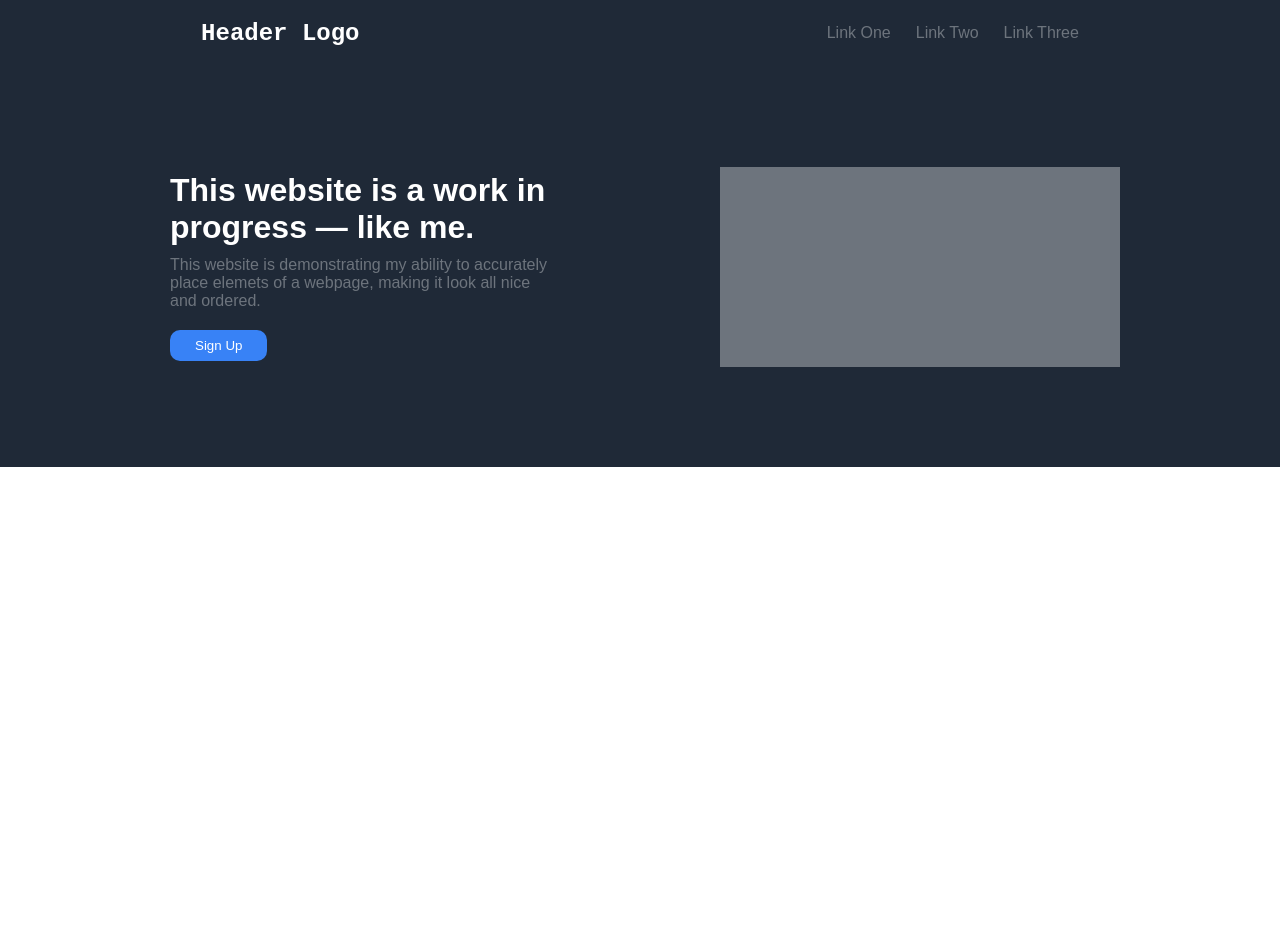
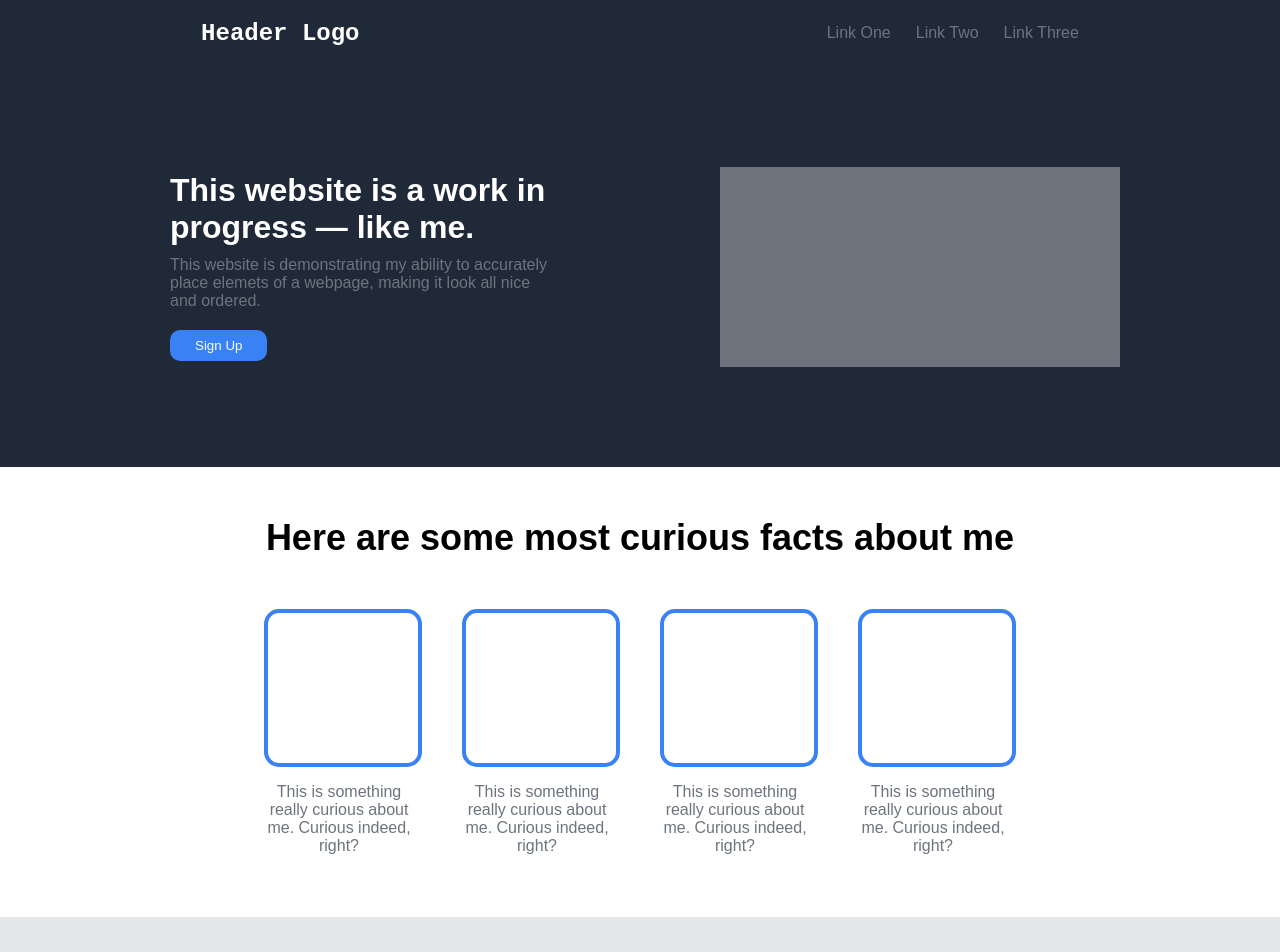
Before and after one commit to jdj0/landing-page, a plain HTML site: page index.html in a window 1280 px wide. Shown: the top 952 px of the page. Before the commit the page ends 800 px from the top, so only its background shows below. Drawn offline with Linux system fonts and the light colour scheme.

Commit message:
Add info section

```diff
--- a/index.html
+++ b/index.html
@@ -25,5 +25,33 @@
         </div>
         <div class="hero-image"></div>
     </section>
+
+<section class="info">
+    <h1 class="info-title">Here are some most curious facts about me</h1>
+    <div class="info-boxes">
+        <div>
+            <div class="info-box"></div>
+            <p class="info-text">This is something really curious about me. Curious indeed, right?</p>
+        </div>
+        <div>
+            <div class="info-box"></div>
+            <p class="info-text">This is something really curious about me. Curious indeed, right?</p>
+        </div>
+        <div>
+            <div class="info-box"></div>
+            <p class="info-text">This is something really curious about me. Curious indeed, right?</p>
+        </div>
+        <div>
+            <div class="info-box"></div>
+            <p class="info-text">This is something really curious about me. Curious indeed, right?</p>
+        </div>
+    </div>
+</section>
+
+    <section class="quote">
+    </section>
+
+    <section class="call-2">
+    </section>
 </body>
 </html>
--- a/style.css
+++ b/style.css
@@ -69,3 +69,50 @@ button {
     border: none;
     border-radius: 10px;
 }
+
+.info {
+    height: 400px;
+    background-color: white;
+}
+
+.info-title {
+    font-size: 36px;
+    font-weight: 900;
+    font-family: sans-serif;
+    text-align: center;
+    margin-top: 50px;
+}
+
+.info-text {
+    width: 150px;
+    color: #6d747d;
+    width: 150px;
+    text-align: center;
+    font-family: sans-serif;
+}
+
+.info-box {
+    height: 150px;
+    width: 150px;
+    border: solid #3882F6;
+    border-width: 4px;
+    border-radius: 15px;
+
+}
+
+.info-boxes {
+    display: flex;
+    justify-content:center;
+    gap: 40px;
+    margin-top: 50px;
+}
+
+.quote {
+    height: 400px;
+    background-color: #E5E7EB;
+}
+
+.call-2 {
+    height: 300px;
+    background-color: white;
+}
```
